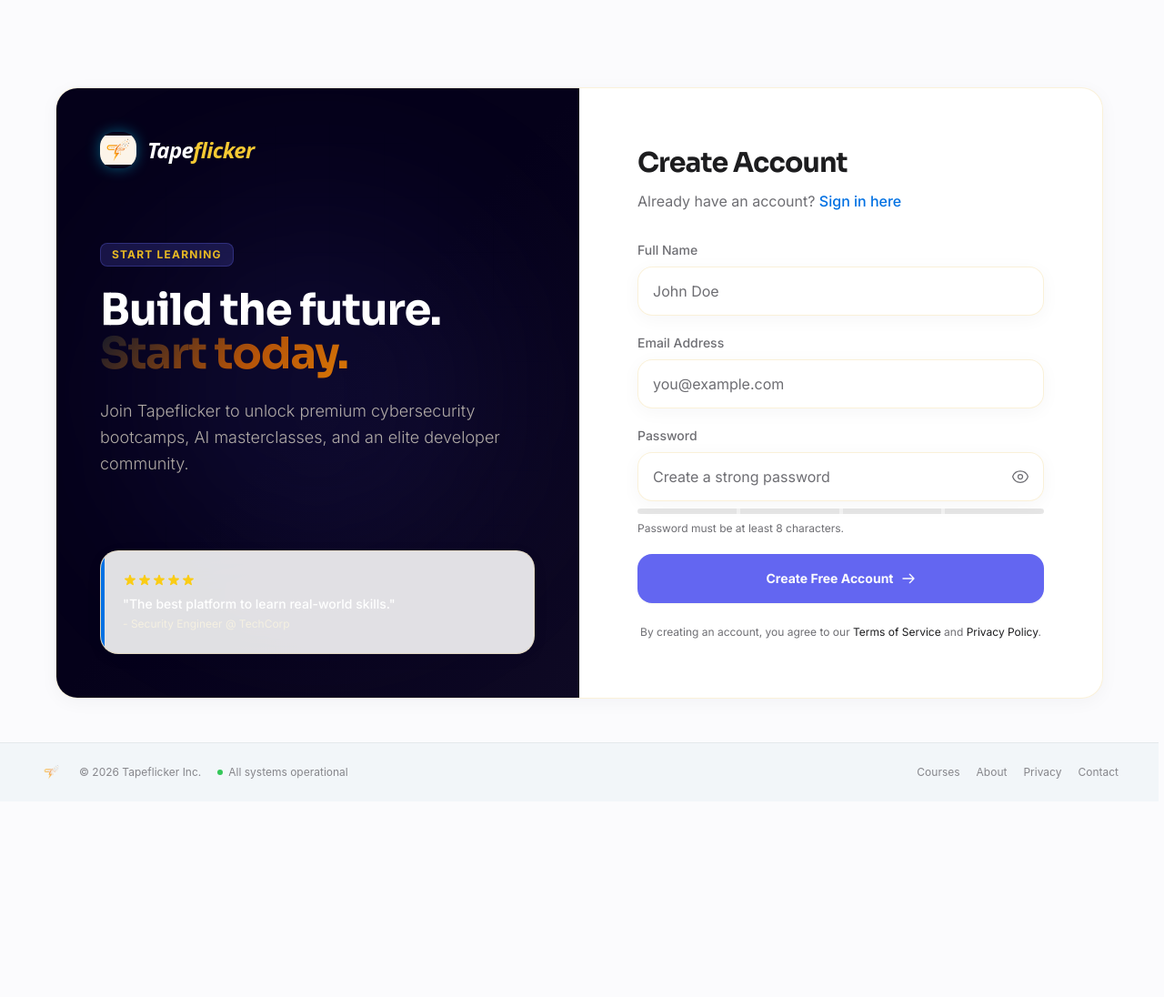
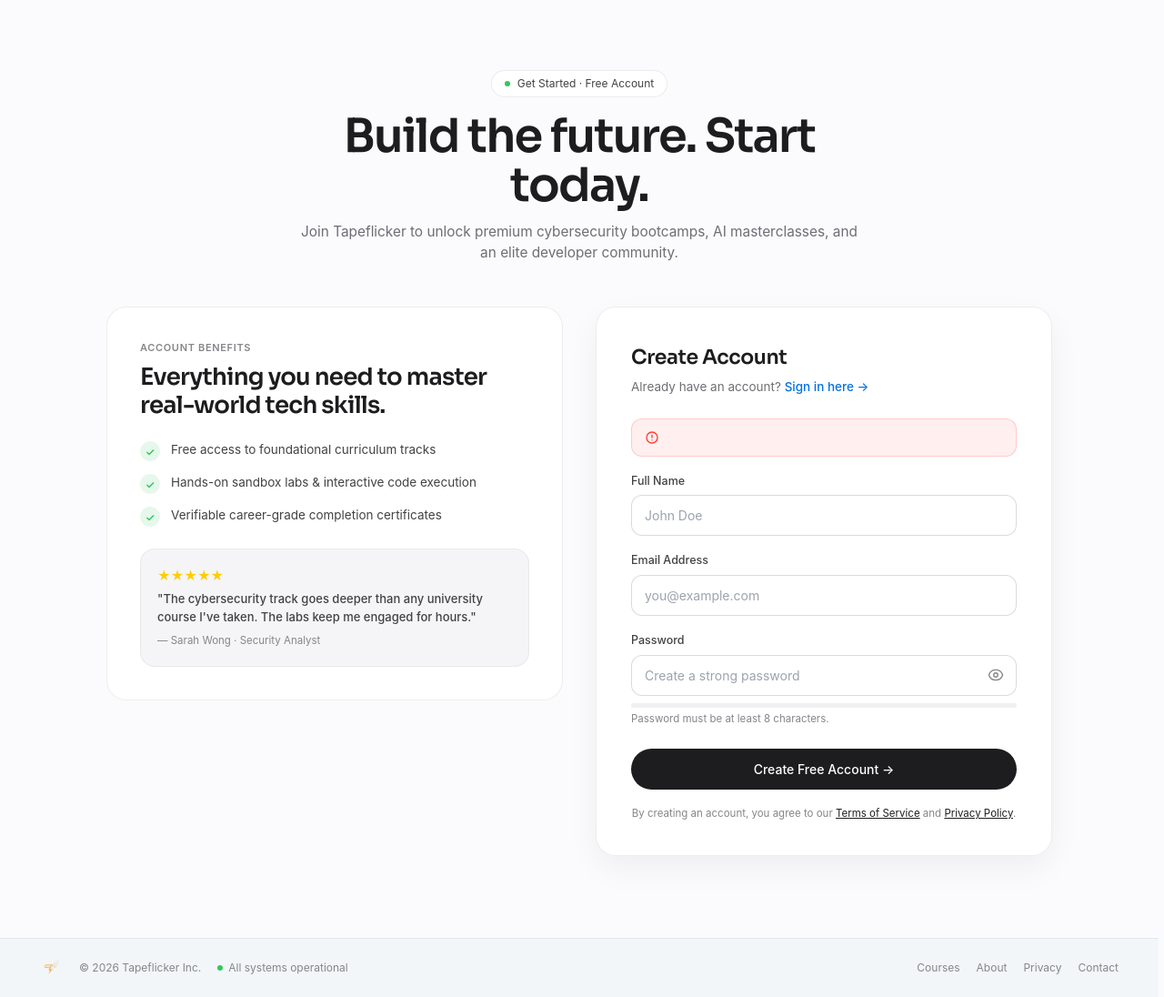
Before and after one commit to yashbhosale2403/Tapeflicker, a Django app: page /accounts/signup/ in a window 1280 px wide. Shown: the part 55-1151 px from the top of the page at 91% size. Before the commit the page ends 911 px from the top, so only its background shows below. Run offline with Django 5.2, Linux system fonts and the light colour scheme; data that the repository does not hold is empty; some libraries are stand-ins or nearby versions.

Commit message:
Redesign Sign In and Sign Up pages to match Apple light theme canvas and bento grid layout

```diff
--- a/accounts/templates/accounts/signup.html
+++ b/accounts/templates/accounts/signup.html
@@ -4,123 +4,127 @@
 {% block title %}Sign Up | Tapeflicker{% endblock %}
 
 {% block content %}
-<div class="min-h-screen flex items-center justify-center pt-24 pb-12 px-4 sm:px-6 lg:px-8 relative z-20">
-    <div class="max-w-6xl w-full grid grid-cols-1 lg:grid-cols-2 gap-8 lg:gap-0 glass rounded-3xl overflow-hidden shadow-xl dark:shadow-[0_0_50px_rgba(0,0,0,0.5)]">
+<section style="background: #FBFBFD; min-height: 85vh; padding: clamp(40px, 6vw, 80px) clamp(18px, 4vw, 44px) clamp(50px, 7vw, 90px); font-family: -apple-system, BlinkMacSystemFont, 'SF Pro Display', 'Helvetica Neue', Helvetica, sans-serif; color: #1D1D1F;">
+  <div style="max-width: 1040px; margin: 0 auto;">
 
-        <!-- LEFT SIDE: Branding & Visuals (Always Dark) -->
-        <div class="hidden lg:flex flex-col justify-between p-12 relative overflow-hidden bg-gradient-to-br from-[#05011A] via-[#05011A] to-[#0E0924] border-r border-black/5 dark:border-white/5 order-2 lg:order-1 auth-branding-panel">
-            <div class="absolute top-0 left-0 w-full h-full opacity-30 cyber-grid pointer-events-none"></div>
-            <div class="absolute top-1/2 left-1/2 -translate-x-1/2 -translate-y-1/2 w-96 h-96 bg-accent-purple/10 rounded-full blur-[100px] pointer-events-none"></div>
-
-            <div class="relative z-10">
-                <a href="{% url 'core:home' %}" class="flex items-center gap-3">
-                    <div class="w-10 h-10 rounded-xl overflow-hidden flex items-center justify-center shadow-[0_0_15px_rgba(0,217,255,0.4)] bg-white/5">
-                        <img src="{% static 'images/logo_icon.png' %}" alt="Tapeflicker Logo" class="w-full h-full object-contain">
+    <!-- Page Header -->
+    <div class="tf-curtain" style="text-align: center; max-width: 620px; margin: 0 auto clamp(30px, 4vw, 48px);">
+      <div style="display: inline-flex; align-items: center; gap: 8px; padding: 5px 14px; border-radius: 999px; background: #fff; border: 1px solid rgba(0,0,0,.08); font-size: 12px; color: #424245; margin-bottom: 16px;">
+        <span style="width: 6px; height: 6px; border-radius: 50%; background: #34C759;"></span>
+        Get Started · Free Account
       </div>
-                    <span class="font-sans italic font-black tracking-tight text-2xl text-white">Tape<span class="text-accent-neon">flicker</span></span>
-                </a>
-            </div>
-
-            <div class="relative z-10 mt-20 mb-20">
-                <div class="inline-flex items-center gap-2 px-3 py-1 bg-accent-purple/20 border border-accent-purple/30 text-accent-purple rounded-lg text-xs font-bold uppercase tracking-widest mb-6">
-                    Start Learning
-                </div>
-                <h1 class="text-4xl lg:text-5xl font-bold font-sora text-white leading-tight mb-6 tracking-tight">
-                    Build the future. <br><span class="text-gradient-accent">Start today.</span>
+      <h1 style="margin: 0; font-size: clamp(32px, 4vw, 52px); font-weight: 600; letter-spacing: -.035em; line-height: 1.06;">
+        Build the future. Start today.
       </h1>
-                <p class="text-muted text-lg font-light leading-relaxed max-w-md">
+      <p style="margin: 12px 0 0; font-size: clamp(15px, 1.2vw, 17px); color: #6E6E73; line-height: 1.5;">
         Join Tapeflicker to unlock premium cybersecurity bootcamps, AI masterclasses, and an elite developer community.
       </p>
     </div>
 
-            <div class="relative z-10">
-                <div class="glass p-6 rounded-2xl border-white/10 border relative overflow-hidden bg-white/5">
-                    <div class="absolute top-0 left-0 w-1 h-full bg-accent-neon"></div>
-                    <div class="flex items-center gap-2 mb-2">
-                        <div class="flex">
-                            <svg class="w-4 h-4 text-yellow-400" fill="currentColor" viewBox="0 0 20 20"><path d="M9.049 2.927c.3-.921 1.603-.921 1.902 0l1.07 3.292a1 1 0 00.95.69h3.462c.969 0 1.371 1.24.588 1.81l-2.8 2.034a1 1 0 00-.364 1.118l1.07 3.292c.3.921-.755 1.688-1.54 1.118l-2.8-2.034a1 1 0 00-1.175 0l-2.8 2.034c-.784.57-1.838-.197-1.539-1.118l1.07-3.292a1 1 0 00-.364-1.118L2.98 8.72c-.783-.57-.38-1.81.588-1.81h3.461a1 1 0 00.951-.69l1.07-3.292z"></path></svg>
-                            <svg class="w-4 h-4 text-yellow-400" fill="currentColor" viewBox="0 0 20 20"><path d="M9.049 2.927c.3-.921 1.603-.921 1.902 0l1.07 3.292a1 1 0 00.95.69h3.462c.969 0 1.371 1.24.588 1.81l-2.8 2.034a1 1 0 00-.364 1.118l1.07 3.292c.3.921-.755 1.688-1.54 1.118l-2.8-2.034a1 1 0 00-1.175 0l-2.8 2.034c-.784.57-1.838-.197-1.539-1.118l1.07-3.292a1 1 0 00-.364-1.118L2.98 8.72c-.783-.57-.38-1.81.588-1.81h3.461a1 1 0 00.951-.69l1.07-3.292z"></path></svg>
-                            <svg class="w-4 h-4 text-yellow-400" fill="currentColor" viewBox="0 0 20 20"><path d="M9.049 2.927c.3-.921 1.603-.921 1.902 0l1.07 3.292a1 1 0 00.95.69h3.462c.969 0 1.371 1.24.588 1.81l-2.8 2.034a1 1 0 00-.364 1.118l1.07 3.292c.3.921-.755 1.688-1.54 1.118l-2.8-2.034a1 1 0 00-1.175 0l-2.8 2.034c-.784.57-1.838-.197-1.539-1.118l1.07-3.292a1 1 0 00-.364-1.118L2.98 8.72c-.783-.57-.38-1.81.588-1.81h3.461a1 1 0 00.951-.69l1.07-3.292z"></path></svg>
-                            <svg class="w-4 h-4 text-yellow-400" fill="currentColor" viewBox="0 0 20 20"><path d="M9.049 2.927c.3-.921 1.603-.921 1.902 0l1.07 3.292a1 1 0 00.95.69h3.462c.969 0 1.371 1.24.588 1.81l-2.8 2.034a1 1 0 00-.364 1.118l1.07 3.292c.3.921-.755 1.688-1.54 1.118l-2.8-2.034a1 1 0 00-1.175 0l-2.8 2.034c-.784.57-1.838-.197-1.539-1.118l1.07-3.292a1 1 0 00-.364-1.118L2.98 8.72c-.783-.57-.38-1.81.588-1.81h3.461a1 1 0 00.951-.69l1.07-3.292z"></path></svg>
-                            <svg class="w-4 h-4 text-yellow-400" fill="currentColor" viewBox="0 0 20 20"><path d="M9.049 2.927c.3-.921 1.603-.921 1.902 0l1.07 3.292a1 1 0 00.95.69h3.462c.969 0 1.371 1.24.588 1.81l-2.8 2.034a1 1 0 00-.364 1.118l1.07 3.292c.3.921-.755 1.688-1.54 1.118l-2.8-2.034a1 1 0 00-1.175 0l-2.8 2.034c-.784.57-1.838-.197-1.539-1.118l1.07-3.292a1 1 0 00-.364-1.118L2.98 8.72c-.783-.57-.38-1.81.588-1.81h3.461a1 1 0 00.951-.69l1.07-3.292z"></path></svg>
+    <!-- Signup Bento Container -->
+    <div class="tf-curtain" style="display: grid; grid-template-columns: repeat(auto-fit, minmax(min(100%, 340px), 1fr)); gap: clamp(20px, 3vw, 36px); align-items: start;">
+
+      <!-- LEFT CARD: Highlights & Perks -->
+      <div style="background: #fff; border: 1px solid rgba(0,0,0,.07); border-radius: 22px; padding: clamp(24px, 3.5vw, 36px); display: flex; flex-direction: column; gap: 24px;">
+        <div>
+          <div style="font-size: 11px; letter-spacing: .06em; text-transform: uppercase; color: #86868B; font-weight: 600;">Account Benefits</div>
+          <h2 style="margin: 8px 0 0; font-size: clamp(20px, 2.2vw, 26px); letter-spacing: -.03em; font-weight: 600; line-height: 1.2;">
+            Everything you need to master real-world tech skills.
+          </h2>
         </div>
+
+        <div style="display: flex; flex-direction: column; gap: 14px;">
+          <div style="display: flex; align-items: flex-start; gap: 12px; font-size: 13.5px; color: #424245; line-height: 1.45;">
+            <span style="width: 22px; height: 22px; border-radius: 50%; background: rgba(52,199,89,.12); color: #34C759; display: flex; align-items: center; justify-content: center; font-size: 12px; font-weight: 600; flex-shrink: 0;">✓</span>
+            <span>Free access to foundational curriculum tracks</span>
           </div>
-                    <p class="text-sm text-white font-medium mb-1">"The best platform to learn real-world skills."</p>
-                    <p class="text-xs text-muted">- Security Engineer @ TechCorp</p>
+          <div style="display: flex; align-items: flex-start; gap: 12px; font-size: 13.5px; color: #424245; line-height: 1.45;">
+            <span style="width: 22px; height: 22px; border-radius: 50%; background: rgba(52,199,89,.12); color: #34C759; display: flex; align-items: center; justify-content: center; font-size: 12px; font-weight: 600; flex-shrink: 0;">✓</span>
+            <span>Hands-on sandbox labs & interactive code execution</span>
           </div>
+          <div style="display: flex; align-items: flex-start; gap: 12px; font-size: 13.5px; color: #424245; line-height: 1.45;">
+            <span style="width: 22px; height: 22px; border-radius: 50%; background: rgba(52,199,89,.12); color: #34C759; display: flex; align-items: center; justify-content: center; font-size: 12px; font-weight: 600; flex-shrink: 0;">✓</span>
+            <span>Verifiable career-grade completion certificates</span>
           </div>
         </div>
 
-        <!-- RIGHT SIDE: Signup Form -->
-        <div class="p-8 sm:p-12 lg:p-16 flex flex-col justify-center relative order-1 lg:order-2">
-            <div class="max-w-md w-full mx-auto">
+        <!-- Rating Highlight -->
+        <div style="padding: 18px; border-radius: 16px; background: #F5F5F7; border: 1px solid rgba(0,0,0,.05);">
+          <div style="display: flex; gap: 3px; color: #FFCC00; font-size: 14px; margin-bottom: 6px;">★★★★★</div>
+          <p style="margin: 0; font-size: 13px; color: #424245; line-height: 1.5; font-weight: 500;">
+            "The cybersecurity track goes deeper than any university course I've taken. The labs keep me engaged for hours."
+          </p>
+          <div style="font-size: 11.5px; color: #86868B; margin-top: 8px;">— Sarah Wong · Security Analyst</div>
+        </div>
+      </div>
 
-                <div class="text-center lg:text-left mb-8">
-                    <h2 class="text-3xl font-bold font-sora text-maintext mb-3">Create Account</h2>
-                    <p class="text-muted">Already have an account? <a href="{% url 'accounts:login' %}" class="text-accent-neon hover:text-maintext transition-colors font-medium">Sign in here</a></p>
+      <!-- RIGHT CARD: Signup Form -->
+      <div style="background: #fff; border: 1px solid rgba(0,0,0,.07); border-radius: 22px; padding: clamp(24px, 3.5vw, 38px); box-shadow: 0 14px 34px rgba(0,0,0,.05);">
+
+        <div style="margin-bottom: 24px;">
+          <h2 style="margin: 0; font-size: 22px; font-weight: 600; letter-spacing: -.02em;">Create Account</h2>
+          <p style="margin: 6px 0 0; font-size: 13.5px; color: #6E6E73;">
+            Already have an account? <a href="{% url 'accounts:login' %}" style="color: #0071E3; font-weight: 500; text-decoration: none;">Sign in here →</a>
+          </p>
         </div>
 
         <!-- Error Alert -->
-                <div id="auth-error" class="hidden mb-6 bg-red-500/10 border border-red-500/50 text-red-500 px-4 py-3 rounded-xl text-sm flex items-center gap-3">
-                    <svg class="w-5 h-5 flex-shrink-0" fill="none" stroke="currentColor" viewBox="0 0 24 24"><path stroke-linecap="round" stroke-linejoin="round" stroke-width="2" d="M12 8v4m0 4h.01M21 12a9 9 0 11-18 0 9 9 0 0118 0z"></path></svg>
+        <div id="auth-error" class="hidden" style="margin-bottom: 18px; padding: 12px 14px; border-radius: 12px; background: #FFEFEE; border: 1px solid rgba(255,59,48,.2); color: #FF3B30; font-size: 13px; display: flex; align-items: center; gap: 8px;">
+          <svg style="width: 16px; height: 16px; flex-shrink: 0;" fill="none" stroke="currentColor" viewBox="0 0 24 24"><path stroke-linecap="round" stroke-linejoin="round" stroke-width="2" d="M12 8v4m0 4h.01M21 12a9 9 0 11-18 0 9 9 0 0118 0z"></path></svg>
           <span id="auth-error-msg"></span>
         </div>
 
-                <form id="signup-form" class="space-y-5">
+        <form id="signup-form" style="display: flex; flex-direction: column; gap: 18px;">
           <div>
-                        <label class="block text-sm font-medium text-muted mb-2">Full Name</label>
-                        <input type="text" id="name" required class="block w-full px-4 py-3.5 bg-primary/50 border border-black/10 dark:border-white/10 rounded-xl text-maintext placeholder-muted focus:ring-2 focus:ring-accent-neon focus:border-transparent transition-all glass hover:bg-primary/70" placeholder="John Doe">
+            <label style="display: block; font-size: 12.5px; font-weight: 500; color: #424245; margin-bottom: 6px;">Full Name</label>
+            <input type="text" id="name" required placeholder="John Doe" style="width: 100%; padding: 11px 14px; border-radius: 12px; border: 1px solid rgba(0,0,0,.14); background: #fff; font-size: 14px; color: #1D1D1F; font-family: inherit; transition: border-color 0.15s ease, box-shadow 0.15s ease; box-sizing: border-box;" onfocus="this.style.borderColor='#0071E3'; this.style.boxShadow='0 0 0 3px rgba(0,113,227,0.12)';" onblur="this.style.borderColor='rgba(0,0,0,.14)'; this.style.boxShadow='none';">
           </div>
 
           <div>
-                        <label class="block text-sm font-medium text-muted mb-2">Email Address</label>
-                        <input type="email" id="email" required class="block w-full px-4 py-3.5 bg-primary/50 border border-black/10 dark:border-white/10 rounded-xl text-maintext placeholder-muted focus:ring-2 focus:ring-accent-neon focus:border-transparent transition-all glass hover:bg-primary/70" placeholder="you@example.com">
+            <label style="display: block; font-size: 12.5px; font-weight: 500; color: #424245; margin-bottom: 6px;">Email Address</label>
+            <input type="email" id="email" required placeholder="you@example.com" style="width: 100%; padding: 11px 14px; border-radius: 12px; border: 1px solid rgba(0,0,0,.14); background: #fff; font-size: 14px; color: #1D1D1F; font-family: inherit; transition: border-color 0.15s ease, box-shadow 0.15s ease; box-sizing: border-box;" onfocus="this.style.borderColor='#0071E3'; this.style.boxShadow='0 0 0 3px rgba(0,113,227,0.12)';" onblur="this.style.borderColor='rgba(0,0,0,.14)'; this.style.boxShadow='none';">
           </div>
 
           <div>
-                        <label class="block text-sm font-medium text-muted mb-2">Password</label>
-                        <div class="relative">
-                            <input type="password" id="password" required class="block w-full pl-4 pr-12 py-3.5 bg-primary/50 border border-black/10 dark:border-white/10 rounded-xl text-maintext placeholder-muted focus:ring-2 focus:ring-accent-neon focus:border-transparent transition-all glass hover:bg-primary/70" placeholder="Create a strong password">
-                            <button type="button" id="toggle-password" class="absolute inset-y-0 right-0 pr-4 flex items-center text-muted hover:text-maintext transition-colors focus:outline-none">
-                                <svg class="h-5 w-5 eye-icon" fill="none" viewBox="0 0 24 24" stroke="currentColor" stroke-width="1.5">
+            <label style="display: block; font-size: 12.5px; font-weight: 500; color: #424245; margin-bottom: 6px;">Password</label>
+            <div style="position: relative;">
+              <input type="password" id="password" required placeholder="Create a strong password" style="width: 100%; padding: 11px 42px 11px 14px; border-radius: 12px; border: 1px solid rgba(0,0,0,.14); background: #fff; font-size: 14px; color: #1D1D1F; font-family: inherit; transition: border-color 0.15s ease, box-shadow 0.15s ease; box-sizing: border-box;" onfocus="this.style.borderColor='#0071E3'; this.style.boxShadow='0 0 0 3px rgba(0,113,227,0.12)';" onblur="this.style.borderColor='rgba(0,0,0,.14)'; this.style.boxShadow='none';">
+              <button type="button" id="toggle-password" style="position: absolute; right: 12px; top: 50%; transform: translateY(-50%); border: 0; background: transparent; cursor: pointer; color: #86868B; padding: 2px;">
+                <svg class="eye-icon" style="width: 18px; height: 18px;" fill="none" stroke="currentColor" viewBox="0 0 24 24" stroke-width="1.8">
                   <path stroke-linecap="round" stroke-linejoin="round" d="M2.036 12.322a1.012 1.012 0 010-.639C3.423 7.51 7.36 4.5 12 4.5c4.638 0 8.573 3.007 9.963 7.178.07.207.07.431 0 .639C20.577 16.49 16.64 19.5 12 19.5c-4.638 0-8.573-3.007-9.963-7.178z" />
                   <path stroke-linecap="round" stroke-linejoin="round" d="M15 12a3 3 0 11-6 0 3 3 0 016 0z" />
                 </svg>
-                                <svg class="h-5 w-5 eye-off-icon hidden" fill="none" viewBox="0 0 24 24" stroke="currentColor" stroke-width="1.5">
+                <svg class="eye-off-icon hidden" style="width: 18px; height: 18px;" fill="none" stroke="currentColor" viewBox="0 0 24 24" stroke-width="1.8">
                   <path stroke-linecap="round" stroke-linejoin="round" d="M3.98 8.223A10.477 10.477 0 001.934 12C3.226 16.338 7.244 19.5 12 19.5c.993 0 1.953-.138 2.863-.395M6.228 6.228A10.45 10.45 0 0112 4.5c4.756 0 8.773 3.162 10.065 7.498a10.523 10.523 0 01-4.293 5.774M6.228 6.228L3 3m3.228 3.228l3.65 3.65m7.894 7.894L21 21m-3.228-3.228l-3.65-3.65m0 0a3 3 0 10-4.243-4.243m4.242 4.242L9.88 9.88" />
                 </svg>
               </button>
             </div>
 
             <!-- Password Strength Meter -->
-                        <div class="mt-2 flex gap-1 h-1.5 w-full bg-black/5 dark:bg-white/10 rounded-full overflow-hidden">
-                            <div id="strength-1" class="h-full w-1/4 bg-black/5 dark:bg-white/10 transition-colors"></div>
-                            <div id="strength-2" class="h-full w-1/4 bg-black/5 dark:bg-white/10 transition-colors"></div>
-                            <div id="strength-3" class="h-full w-1/4 bg-black/5 dark:bg-white/10 transition-colors"></div>
-                            <div id="strength-4" class="h-full w-1/4 bg-black/5 dark:bg-white/10 transition-colors"></div>
+            <div style="display: flex; gap: 4px; height: 5px; width: 100%; background: #F0F0F3; border-radius: 999px; overflow: hidden; margin-top: 8px;">
+              <div id="strength-1" style="height: 100%; width: 25%; transition: background-color 0.2s ease;"></div>
+              <div id="strength-2" style="height: 100%; width: 25%; transition: background-color 0.2s ease;"></div>
+              <div id="strength-3" style="height: 100%; width: 25%; transition: background-color 0.2s ease;"></div>
+              <div id="strength-4" style="height: 100%; width: 25%; transition: background-color 0.2s ease;"></div>
             </div>
-                        <p id="strength-text" class="text-xs text-muted mt-2">Password must be at least 8 characters.</p>
+            <p id="strength-text" style="font-size: 11.5px; color: #86868B; margin: 4px 0 0;">Password must be at least 8 characters.</p>
           </div>
 
-                    <button type="submit" id="submit-btn" class="w-full flex justify-center py-4 px-4 border border-transparent rounded-xl shadow-sm text-sm font-bold text-primary bg-accent-purple hover:bg-purple-400 hover:shadow-[0_0_25px_rgba(139,92,246,0.5)] focus:outline-none focus:ring-2 focus:ring-offset-2 focus:ring-accent-purple transition-all relative overflow-hidden group mt-8">
-                        <span class="relative z-10 flex items-center gap-2" id="btn-text">
-                            Create Free Account
-                            <svg class="w-4 h-4 group-hover:translate-x-1 transition-transform" fill="none" stroke="currentColor" viewBox="0 0 24 24"><path stroke-linecap="round" stroke-linejoin="round" stroke-width="2" d="M14 5l7 7m0 0l-7 7m7-7H3"></path></svg>
+          <button type="submit" id="submit-btn" style="width: 100%; font-size: 14px; font-weight: 500; padding: 12px 20px; border-radius: 999px; border: 0; cursor: pointer; background: #1D1D1F; color: #fff; transition: background-color 0.15s ease; display: flex; align-items: center; justify-content: center; gap: 8px; margin-top: 6px;" onmouseover="this.style.background='#000000';" onmouseout="this.style.background='#1D1D1F';">
+            <span id="btn-text" style="display: flex; align-items: center; gap: 6px;">
+              Create Free Account →
             </span>
-                        <div class="absolute inset-0 bg-white/20 translate-y-full group-hover:translate-y-0 transition-transform duration-300"></div>
           </button>
         </form>
 
-
-
-                <p class="mt-6 text-xs text-center text-muted">
-                    By creating an account, you agree to our <a href="#" class="text-maintext hover:underline">Terms of Service</a> and <a href="#" class="text-maintext hover:underline">Privacy Policy</a>.
+        <p style="margin: 18px 0 0; font-size: 11.5px; color: #86868B; text-align: center; line-height: 1.4;">
+          By creating an account, you agree to our <a href="#" style="color: #1D1D1F; text-decoration: underline;">Terms of Service</a> and <a href="#" style="color: #1D1D1F; text-decoration: underline;">Privacy Policy</a>.
         </p>
-            </div>
-        </div>
 
       </div>
     </div>
+  </div>
+</section>
 {% endblock %}
 
 {% block extra_scripts %}
@@ -149,13 +153,13 @@
         if(val.match(/[0-9]/)) strength += 1;
         if(val.match(/[^a-zA-Z0-9]/)) strength += 1;
 
-        s1.className = 'h-full w-1/4 transition-colors ' + (val.length > 0 ? (strength >= 1 ? 'bg-red-500' : 'bg-red-500/50') : 'bg-black/5 dark:bg-white/10');
-        s2.className = 'h-full w-1/4 transition-colors ' + (strength >= 2 ? 'bg-yellow-500' : 'bg-black/5 dark:bg-white/10');
-        s3.className = 'h-full w-1/4 transition-colors ' + (strength >= 3 ? 'bg-green-400' : 'bg-black/5 dark:bg-white/10');
-        s4.className = 'h-full w-1/4 transition-colors ' + (strength >= 4 ? 'bg-green-500' : 'bg-black/5 dark:bg-white/10');
+        s1.style.backgroundColor = val.length > 0 ? (strength >= 1 ? '#FF3B30' : 'rgba(255,59,48,0.5)') : '#F0F0F3';
+        s2.style.backgroundColor = strength >= 2 ? '#FFCC00' : '#F0F0F3';
+        s3.style.backgroundColor = strength >= 3 ? '#34C759' : '#F0F0F3';
+        s4.style.backgroundColor = strength >= 4 ? '#30B0C7' : '#F0F0F3';
 
         if(val.length === 0) text.innerText = 'Password must be at least 8 characters.';
-        else if(strength <= 1) text.innerText = 'Weak - Add uppercase and numbers';
+        else if(strength <= 1) text.innerText = 'Weak - Add uppercase letters and numbers';
         else if(strength === 2) text.innerText = 'Moderate - Add special characters';
         else if(strength >= 3) text.innerText = 'Strong - Good to go!';
     });
@@ -180,11 +184,11 @@
                 window.location.href = '{% url "dashboard:home" %}';
             } else {
                 showError("Server authentication failed: " + data.message);
-                btnText.innerHTML = `Create Free Account <svg class="w-4 h-4 group-hover:translate-x-1 transition-transform" fill="none" stroke="currentColor" viewBox="0 0 24 24"><path stroke-linecap="round" stroke-linejoin="round" stroke-width="2" d="M14 5l7 7m0 0l-7 7m7-7H3"></path></svg>`;
+                btnText.innerHTML = `Create Free Account →`;
             }
         } catch (err) {
             showError("Network error connecting to backend.");
-            btnText.innerHTML = `Create Free Account <svg class="w-4 h-4 group-hover:translate-x-1 transition-transform" fill="none" stroke="currentColor" viewBox="0 0 24 24"><path stroke-linecap="round" stroke-linejoin="round" stroke-width="2" d="M14 5l7 7m0 0l-7 7m7-7H3"></path></svg>`;
+            btnText.innerHTML = `Create Free Account →`;
         }
     };
 
@@ -200,11 +204,10 @@
             return;
         }
 
-        btnText.innerHTML = `<svg class="animate-spin -ml-1 mr-3 h-5 w-5 text-primary" xmlns="http://www.w3.org/2000/svg" fill="none" viewBox="0 0 24 24"><circle class="opacity-25" cx="12" cy="12" r="10" stroke="currentColor" stroke-width="4"></circle><path class="opacity-75" fill="currentColor" d="M4 12a8 8 0 018-8V0C5.373 0 0 5.373 0 12h4zm2 5.291A7.962 7.962 0 014 12H0c0 3.042 1.135 5.824 3 7.938l3-2.647z"></path></svg> Creating Account...`;
+        btnText.innerHTML = `Creating Account...`;
 
         try {
             const userCredential = await createUserWithEmailAndPassword(auth, email, password);
-            // Update profile with name
             await updateProfile(userCredential.user, { displayName: name });
             const token = await userCredential.user.getIdToken();
             await verifyTokenWithDjango(token);
@@ -213,11 +216,9 @@
             if (error.code === 'auth/email-already-in-use') message = "Email is already registered.";
             if (error.code === 'auth/weak-password') message = "Password is too weak.";
             showError(message);
-            btnText.innerHTML = `Create Free Account <svg class="w-4 h-4 group-hover:translate-x-1 transition-transform" fill="none" stroke="currentColor" viewBox="0 0 24 24"><path stroke-linecap="round" stroke-linejoin="round" stroke-width="2" d="M14 5l7 7m0 0l-7 7m7-7H3"></path></svg>`;
+            btnText.innerHTML = `Create Free Account →`;
         }
     });
-
-
 
     const togglePasswordBtn = document.getElementById('toggle-password');
     if (togglePasswordBtn && passwordInput) {
```
Also changed, not shown: accounts/templates/accounts/login.html (+80 -78 lines). Lines whose indentation alone changed are shown as unchanged.
